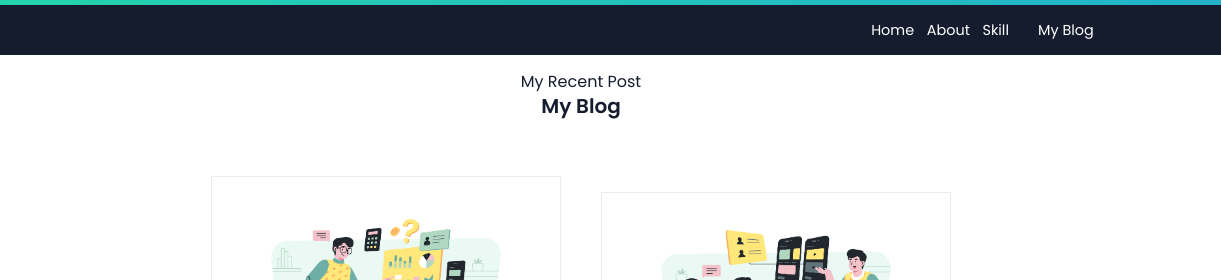
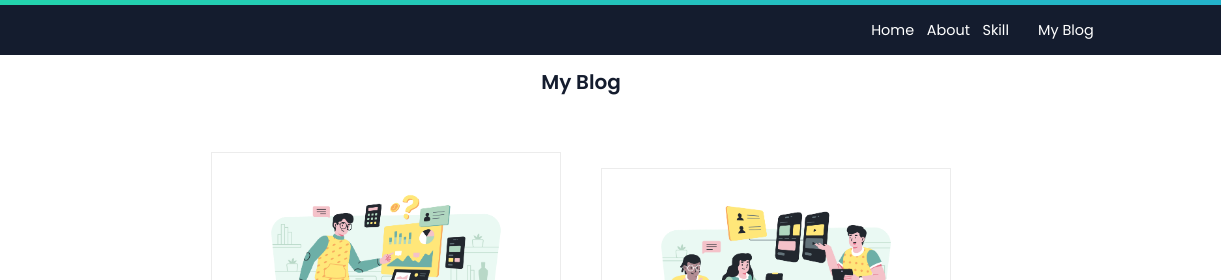
Before and after one commit to TegarRizky123/TPA-1, a website: page pages/blog-pages/blog.html in a window 1280 px wide. Shown: the top 280 px of the page, 59-1280 px from the left. Drawn offline with nearby package versions, Linux system fonts and the light colour scheme.

Commit message:
revisi blog page

```diff
--- a/pages/blog-pages/blog.html
+++ b/pages/blog-pages/blog.html
@@ -32,7 +32,6 @@
   <section id="blog">
 
     <div class="blog-heading">
-        <span> My Recent Post </span>
         <h3> My Blog </h3>
     </div>
 
--- a/pages/skill-pages/skill.css
+++ b/pages/skill-pages/skill.css
@@ -116,7 +116,7 @@ h3{
 
 
 
- /* footer */
+ /* FOOTE */
 footer{
   text-align: center;
   padding-top: 30px;
@@ -126,10 +126,6 @@ footer{
  .card-deck-skill{
     padding-top: 40px;
  }
-
-
-
-
 
 /* BASIC SETUP */
 
```
